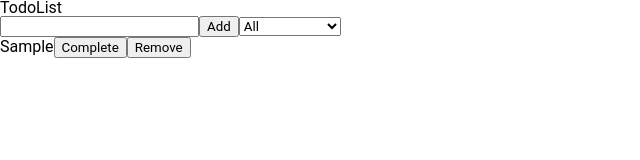
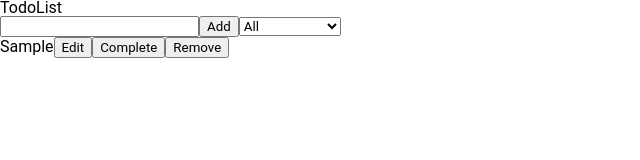
Before and after one commit to luisfru/TodoList, a React (Create React App) app: page / in a window 1280 px wide. Both pictures are taken after typing "Sample" into the empty fields and a click on the button "Add". Shown: the top 160 px of the page, without its empty margins (0-640 px from the left). Built offline with nearby package versions, Linux system fonts and the light colour scheme.

Commit message:
TodoList include Edit mode

```diff
--- a/src/App.js
+++ b/src/App.js
@@ -80,6 +80,60 @@ function App() {
     setLocalStorage(LOCAL_TODO_LIST, newTodoList);
     setTodoList(newTodoList);
     setTodoListFilter(todoListFilter.filter((element) => element.id !== id));
+  };
+
+  const handleSetTextEditedInTodoList = (id, textEdited) => {
+    const isInTodoList = !!todoList.find((element) => element.id === id);
+    const isInTodoListFilter = !!todoListFilter.find(
+      (element) => element.id === id
+    );
+    const isInTodoListDeleted = !!todoListDeleted.find(
+      (element) => element.id === id
+    );
+
+    if (isInTodoList) {
+      const newTodoList = todoList.map((element) => {
+        if (element.id === id) {
+          return {
+            ...element,
+            text: textEdited,
+          };
+        }
+        return element;
+      });
+
+      setTodoList(newTodoList);
+      setLocalStorage(LOCAL_TODO_LIST, newTodoList);
+    }
+
+    if (isInTodoListFilter) {
+      const newTodoListFilter = todoListFilter.map((element) => {
+        if (element.id === id) {
+          return {
+            ...element,
+            text: textEdited,
+          };
+        }
+        return element;
+      });
+
+      setTodoListFilter(newTodoListFilter);
+    }
+
+    if (isInTodoListDeleted) {
+      const newTodoListDeleted = todoListDeleted.map((element) => {
+        if (element.id === id) {
+          return {
+            ...element,
+            text: textEdited,
+          };
+        }
+        return element;
+      });
+
+      setTodoListDeleted(newTodoListDeleted);
+      setLocalStorage(LOCAL_TODO_LIST_DELETED, newTodoListDeleted);
+    }
   };
 
   const handleRemoveElement = (id) => {
@@ -176,6 +230,7 @@ function App() {
         <TodoList
           todoList={getTodoList()}
           handleRemoveElement={handleRemoveElement}
+          handleSetTextEditedInTodoList={handleSetTextEditedInTodoList}
           handleAddCompleted={handleAddCompleted}
           handleShowModal={handleShowModal}
         />
--- a/src/components/Todo.jsx
+++ b/src/components/Todo.jsx
@@ -1,4 +1,4 @@
-import React, { useContext } from "react";
+import React, { useContext, useState } from "react";
 import PropTypes from "prop-types";
 
 import { FilterStatus } from "../context/FilterStatus";
@@ -10,16 +10,43 @@ import { StyleText } from "../styles/components/Todo";
 const Todo = ({
   handleRemoveElement,
   handleAddCompleted,
+  handleSetTextEditedInTodoList,
   handleShowModal,
   text,
   completed,
   id,
 }) => {
+  const [edit, setEdit] = useState(false);
+  const [textEdited, setTextEdited] = useState(text);
+
   const filterStatus = useContext(FilterStatus);
+
+  const handleEdit = () => {
+    setEdit(true);
+  };
+
+  const handleSetEdit = (id, textEdited) => {
+    setEdit(false);
+    handleSetTextEditedInTodoList(id, textEdited);
+  };
+
+  const handleSetTextEdited = (event) => {
+    setTextEdited(event.target.value);
+  };
+
+  if (edit) {
+    return (
+      <div>
+        <input value={textEdited} onChange={handleSetTextEdited} />
+        <button onClick={() => handleSetEdit(id, textEdited)}>Save</button>
+      </div>
+    );
+  }
 
   return (
     <div>
       <StyleText strikeThrough={completed}>{text}</StyleText>
+      <button onClick={handleEdit}>Edit</button>
       <button onClick={() => handleAddCompleted(id)}>Complete</button>
       {filterStatus === STATUS_DELETED ? (
         <button onClick={() => handleShowModal(id)}>Remove</button>
@@ -33,6 +60,7 @@ const Todo = ({
 Todo.propTypes = {
   handleRemoveElement: PropTypes.func,
   handleAddCompleted: PropTypes.func,
+  handleSetTextEditedInTodoList: PropTypes.func,
   handleShowModal: PropTypes.func,
   completed: PropTypes.bool,
   text: PropTypes.string,
--- a/src/components/TodoList.jsx
+++ b/src/components/TodoList.jsx
@@ -6,6 +6,7 @@ import Todo from "./Todo";
 const TodoList = ({
   handleRemoveElement,
   handleAddCompleted,
+  handleSetTextEditedInTodoList,
   handleShowModal,
   todoList,
 }) => {
@@ -17,6 +18,7 @@ const TodoList = ({
             key={index}
             handleRemoveElement={handleRemoveElement}
             handleAddCompleted={handleAddCompleted}
+            handleSetTextEditedInTodoList={handleSetTextEditedInTodoList}
             handleShowModal={handleShowModal}
             {...element}
           />
@@ -29,6 +31,7 @@ const TodoList = ({
 TodoList.propTypes = {
   handleRemoveElement: PropTypes.func,
   handleAddCompleted: PropTypes.func,
+  handleSetTextEditedInTodoList: PropTypes.func,
   handleShowModal: PropTypes.func,
   todoList: PropTypes.arrayOf(
     PropTypes.shape({
```
